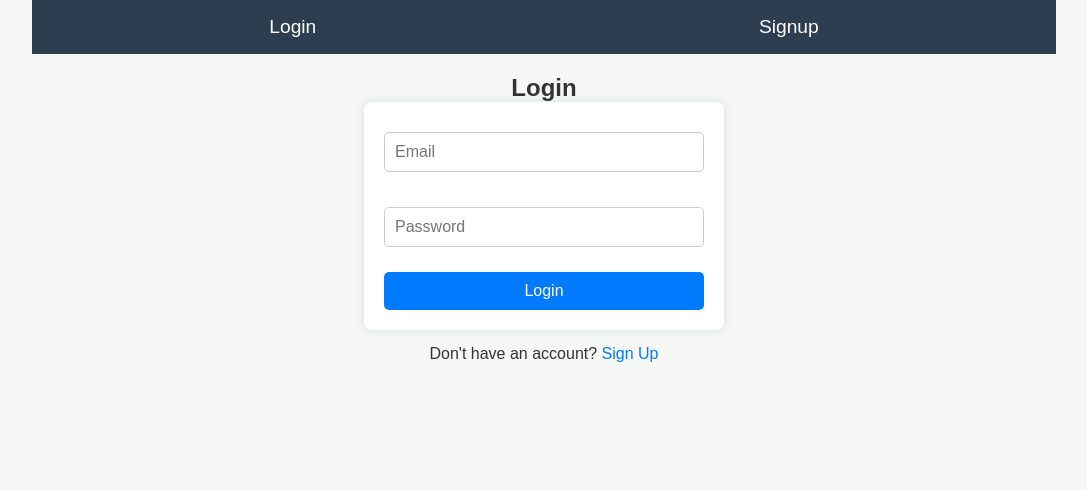
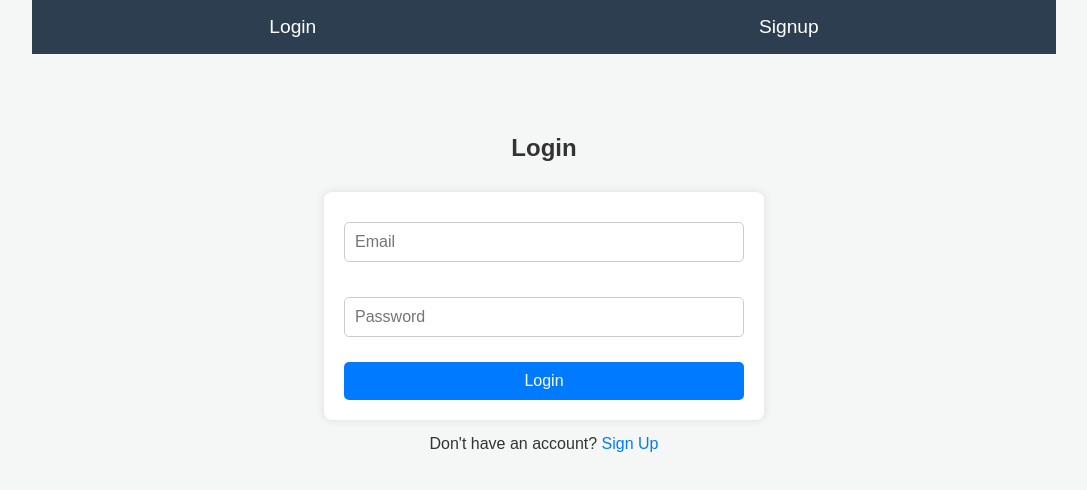
Before and after one commit to priyankaksolves/TaskManagementApp, a React (Vite) app in the folder task-manager-fe/: page / in a window 1280 px wide. Shown: the top 490 px of the page, without its empty margins (96-1183 px from the left). Built offline with nearby package versions, Linux system fonts and the light colour scheme.

Commit message:
minor styling fix

```diff
--- a/task-manager-fe/src/pages/Login.tsx
+++ b/task-manager-fe/src/pages/Login.tsx
@@ -36,8 +36,8 @@ const Login: React.FC = () => {
   };
 
   return (
-    <div style={{ maxWidth: '400px', margin: '0 auto', padding: '20px', textAlign: 'center' }}>
-      <h2>Login</h2>
+    <div style={{ maxWidth: '500px', margin: '50px auto', padding: '30px', textAlign: 'center' }}>
+      <h2 style={{margin: '0 0 30px 0'}}>Login</h2>
       <form onSubmit={handleLogin}>
         <div style={{ marginBottom: '15px' }}>
           <input
--- a/task-manager-fe/src/pages/Signup.tsx
+++ b/task-manager-fe/src/pages/Signup.tsx
@@ -23,6 +23,7 @@ const Signup: React.FC = () => {
     };
 
     return (
+        <div style={{ maxWidth: '500px', margin: '50px auto', padding: '30px', textAlign: 'center' }}>
             <form onSubmit={handleSubmit} className='form-container'>
                 <h2>Signup</h2>
                 <input placeholder="Username" value={username} onChange={(e) => setUsername(e.target.value)} />
@@ -30,6 +31,7 @@ const Signup: React.FC = () => {
                 <input placeholder="Password" type="password" value={password} onChange={(e) => setPassword(e.target.value)} />
                 <button type="submit">Signup</button>
             </form>
+        </div>
     );
 };
 
```
Lines whose indentation alone changed are shown as unchanged.
